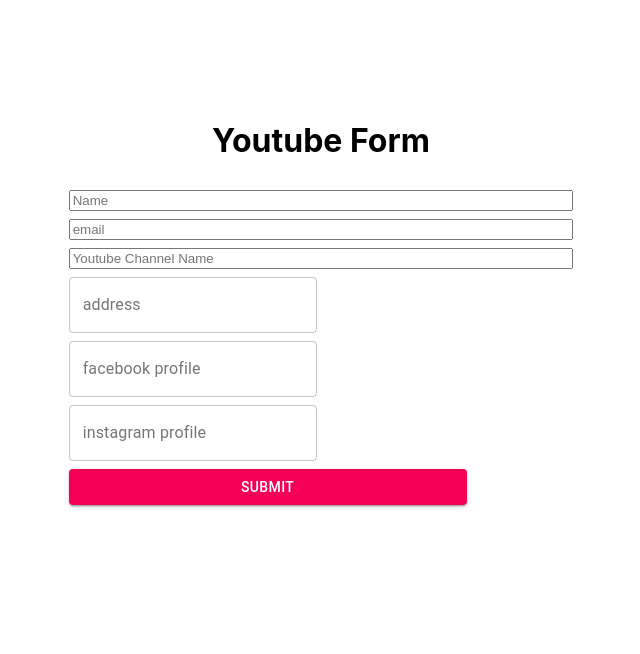
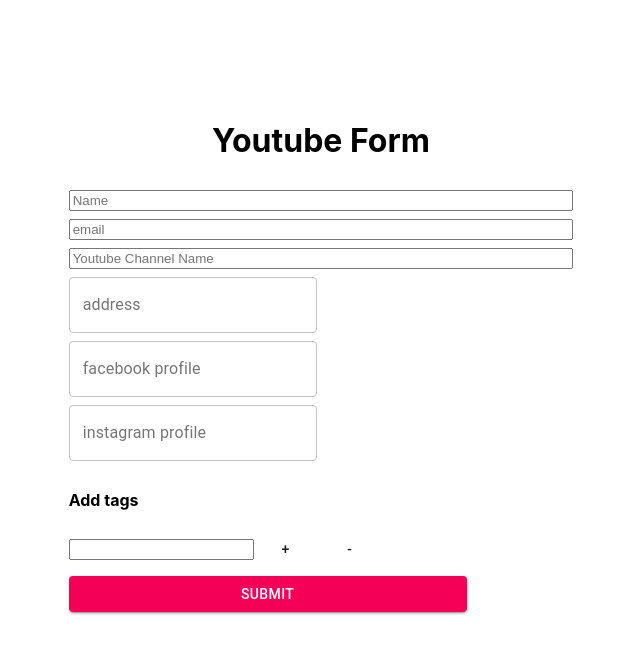
Before and after one commit to anurag-gharat/Redux-Dashboard, a React (Create React App) app: page /youtube in a window 1280 px wide. Shown: the top 654 px of the page, without its empty margins (319-959 px from the left). Built offline with nearby package versions, Linux system fonts and the light colour scheme.

Commit message:
field array added

```diff
--- a/src/Pages/YoutubeForm.js
+++ b/src/Pages/YoutubeForm.js
@@ -1,5 +1,5 @@
 import React from 'react'
-import {Formik,Form,Field,ErrorMessage} from 'formik'
+import {Formik,Form,Field,ErrorMessage,FieldArray} from 'formik'
 import InputError from '../Components/InputError'
 import { makeStyles } from '@material-ui/core/styles';
 import TextField from '@material-ui/core/TextField';
@@ -36,7 +36,8 @@
     social:{
         facebook:'',
         instagram:''
-    }
+    },
+    tags:['']
 }
 
 const validationSchema=Yup.object({
@@ -224,6 +225,33 @@
                         }}
                     </Field>
                 </div>
+                <div>
+                        <h4>Add tags</h4>
+                        <FieldArray name="tags">
+                            {
+                                fieldArrayProps=>{
+                                    console.log(fieldArrayProps)
+                                    const {push,remove,form}=fieldArrayProps
+                                    const {tags} = form.values
+                                    return(
+                                        <div>
+                                        {
+                                            tags.map((item,index)=>(
+                                                <div key={index}>
+                                                    <Field name={`item[${index}]`}>
+                                                    </Field>
+                                                    <Button onClick={()=>push('')}>+</Button>
+                                                         <Button  onClick={(index)=>remove(index)}>-</Button>
+                                                </div>
+                                            ))
+                                        }
+                                        </div>
+
+                                    )
+                                }
+                            }
+                        </FieldArray>
+                </div>
 
                 <Button type="submit"  variant="contained" color="secondary" fullWidth={true} >Submit</Button>
                 </Form>
```
